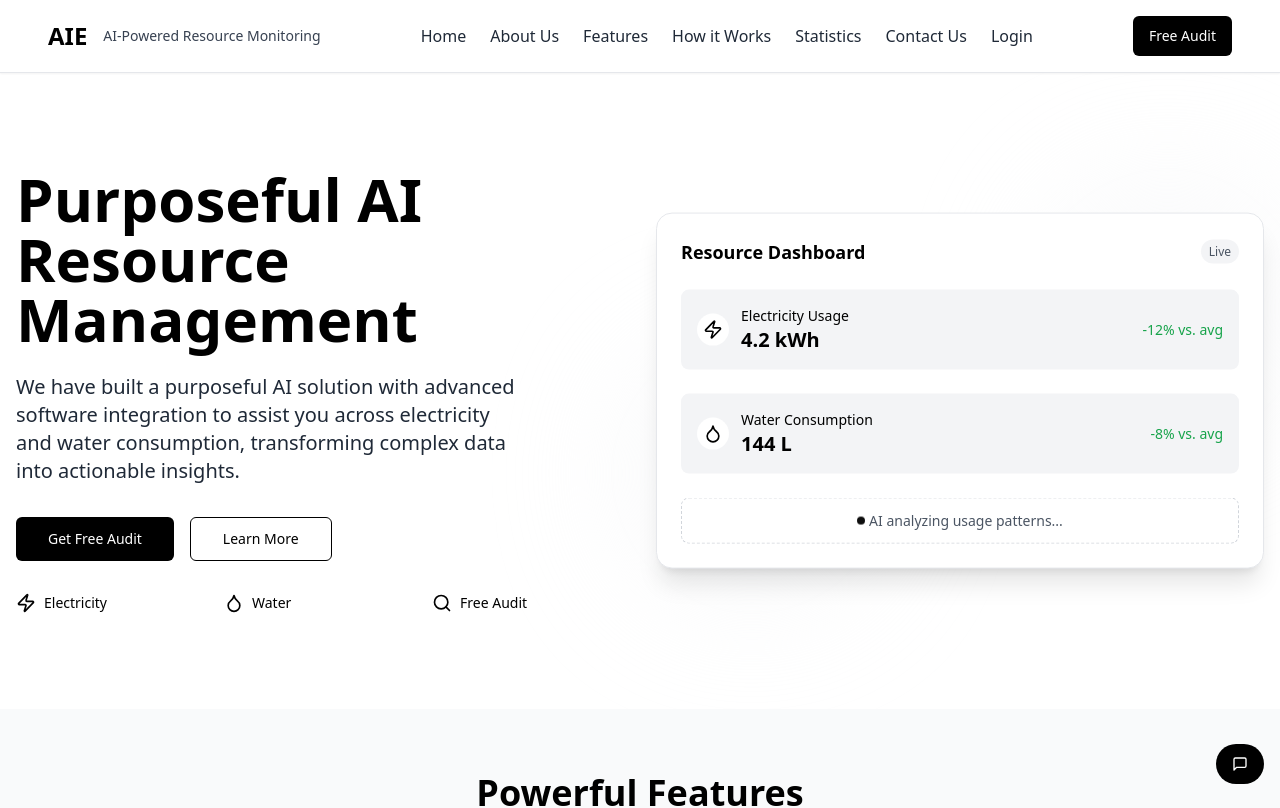
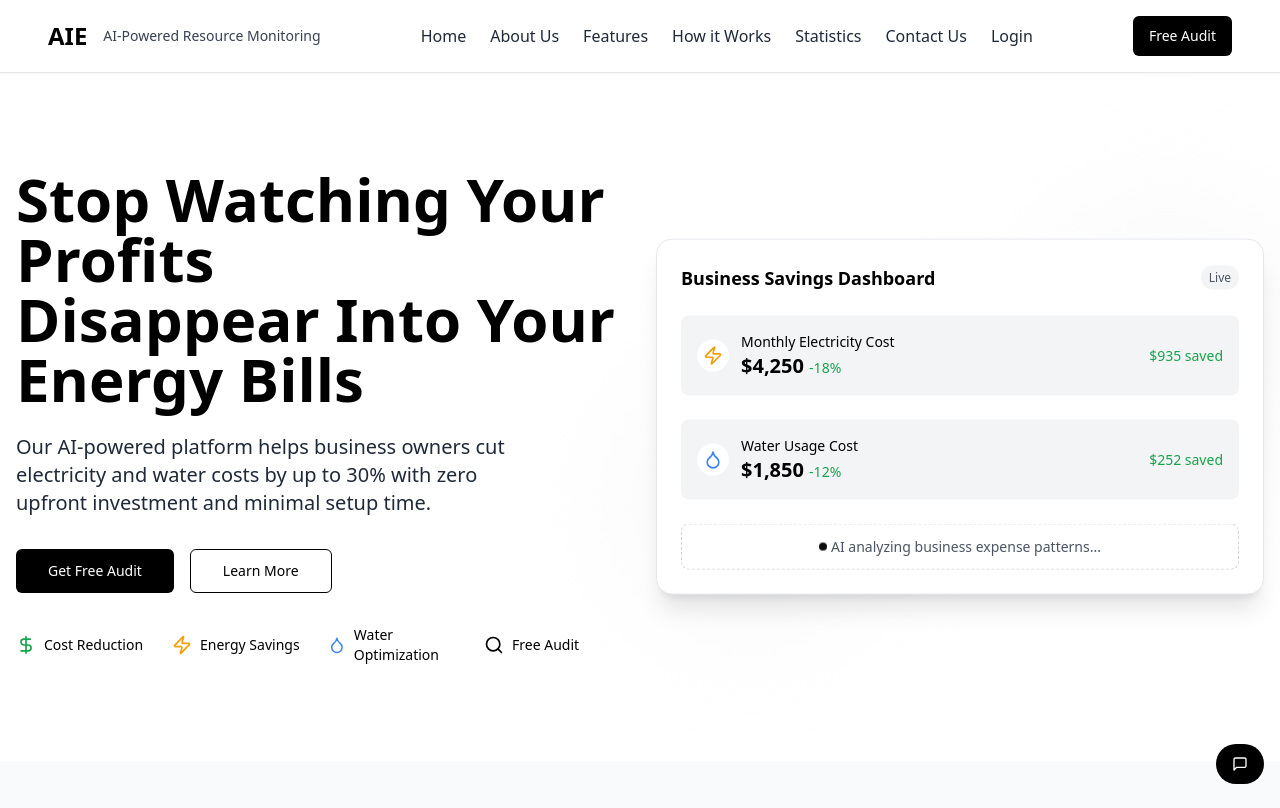
Before and after one commit to AIE-Energy/aie, a React (Vite) app: page / in a window 1280 px wide. Shown: the top 808 px of the page. Built offline with nearby package versions, Linux system fonts and the light colour scheme.

Commit message:
Refactor hero component copy
Update the hero component's heading to better target the intended audience.

```diff
--- a/src/components/Hero.tsx
+++ b/src/components/Hero.tsx
@@ -1,6 +1,7 @@
+
 import React from 'react';
 import { Button } from "@/components/ui/button";
-import { Zap, Droplet, Search } from 'lucide-react';
+import { Zap, Droplet, Search, DollarSign } from 'lucide-react';
 
 const Hero = () => {
   return (
@@ -9,11 +10,11 @@ const Hero = () => {
         <div className="grid md:grid-cols-2 gap-8 items-center">
           <div className="relative z-10">
             <h1 className="text-4xl md:text-5xl lg:text-6xl font-bold mb-6">
-              <span className="text-black">Purposeful AI</span>
-              <br />Resource Management
+              <span className="text-black">Stop Watching Your Profits</span>
+              <br />Disappear Into Your Energy Bills
             </h1>
             <p className="text-lg md:text-xl mb-8 text-gray-800 max-w-lg">
-              We have built a purposeful AI solution with advanced software integration to assist you across electricity and water consumption, transforming complex data into actionable insights.
+              Our AI-powered platform helps business owners cut electricity and water costs by up to 30% with zero upfront investment and minimal setup time.
             </p>
             <div className="flex flex-col sm:flex-row gap-4">
               <Button size="lg" className="bg-black hover:bg-gray-800 text-white" onClick={() => document.getElementById('get-started')?.scrollIntoView({ behavior: 'smooth' })}>
@@ -24,14 +25,18 @@ const Hero = () => {
               </Button>
             </div>
 
-            <div className="mt-8 grid grid-cols-3 gap-4">
+            <div className="mt-8 grid grid-cols-2 md:grid-cols-4 gap-4">
               <div className="flex items-center">
-                <Zap className="h-5 w-5 text-black mr-2" />
-                <span className="text-sm">Electricity</span>
+                <DollarSign className="h-5 w-5 text-green-600 mr-2" />
+                <span className="text-sm">Cost Reduction</span>
               </div>
               <div className="flex items-center">
-                <Droplet className="h-5 w-5 text-black mr-2" />
-                <span className="text-sm">Water</span>
+                <Zap className="h-5 w-5 text-amber-500 mr-2" />
+                <span className="text-sm">Energy Savings</span>
+              </div>
+              <div className="flex items-center">
+                <Droplet className="h-5 w-5 text-blue-500 mr-2" />
+                <span className="text-sm">Water Optimization</span>
               </div>
               <div className="flex items-center">
                 <Search className="h-5 w-5 text-black mr-2" />
@@ -43,7 +48,7 @@ const Hero = () => {
           <div className="relative">
             <div className="relative z-10 bg-white rounded-2xl shadow-xl p-6 border border-gray-200 animate-float">
               <div className="flex justify-between items-center mb-6">
-                <h3 className="font-bold text-lg">Resource Dashboard</h3>
+                <h3 className="font-bold text-lg">Business Savings Dashboard</h3>
                 <span className="text-xs text-gray-600 px-2 py-1 rounded-full bg-gray-100">Live</span>
               </div>
 
@@ -51,14 +56,14 @@ const Hero = () => {
                 <div className="p-4 bg-gray-100 rounded-lg">
                   <div className="flex justify-between items-center">
                     <div className="flex items-center">
-                      <Zap className="h-8 w-8 text-black p-1.5 bg-white rounded-full mr-3" />
+                      <Zap className="h-8 w-8 text-amber-500 p-1.5 bg-white rounded-full mr-3" />
                       <div>
-                        <p className="text-sm font-medium">Electricity Usage</p>
-                        <h4 className="text-xl font-bold">4.2 kWh</h4>
+                        <p className="text-sm font-medium">Monthly Electricity Cost</p>
+                        <h4 className="text-xl font-bold">$4,250 <span className="text-sm text-green-600 font-normal">-18%</span></h4>
                       </div>
                     </div>
                     <div className="text-green-600 text-sm font-medium">
-                      -12% vs. avg
+                      $935 saved
                     </div>
                   </div>
                 </div>
@@ -66,14 +71,14 @@ const Hero = () => {
                 <div className="p-4 bg-gray-100 rounded-lg">
                   <div className="flex justify-between items-center">
                     <div className="flex items-center">
-                      <Droplet className="h-8 w-8 text-black p-1.5 bg-white rounded-full mr-3" />
+                      <Droplet className="h-8 w-8 text-blue-500 p-1.5 bg-white rounded-full mr-3" />
                       <div>
-                        <p className="text-sm font-medium">Water Consumption</p>
-                        <h4 className="text-xl font-bold">144 L</h4>
+                        <p className="text-sm font-medium">Water Usage Cost</p>
+                        <h4 className="text-xl font-bold">$1,850 <span className="text-sm text-green-600 font-normal">-12%</span></h4>
                       </div>
                     </div>
                     <div className="text-green-600 text-sm font-medium">
-                      -8% vs. avg
+                      $252 saved
                     </div>
                   </div>
                 </div>
@@ -81,7 +86,7 @@ const Hero = () => {
                 <div className="p-3 rounded-lg border border-dashed border-gray-300 flex items-center justify-center">
                   <div className="flex items-center justify-center">
                     <div className="h-2 w-2 rounded-full bg-black animate-pulse-slow mr-1"></div>
-                    <span className="text-sm text-gray-600">AI analyzing usage patterns...</span>
+                    <span className="text-sm text-gray-600">AI analyzing business expense patterns...</span>
                   </div>
                 </div>
               </div>
--- a/src/components/ReportUpload.tsx
+++ b/src/components/ReportUpload.tsx
@@ -21,7 +21,7 @@ const ReportUpload: React.FC<ReportUploadProps> = ({ onSuccess }) => {
   const [description, setDescription] = useState<string>('');
   const [file, setFile] = useState<File | null>(null);
   const [clientId, setClientId] = useState<string>('');
-  const [clients, setClients] = useState<Array<Client>>([]);
+  const [clients, setClients] = useState<Client[]>([]);
   const [loading, setLoading] = useState<boolean>(false);
   const { user } = useAuth();
 
```
